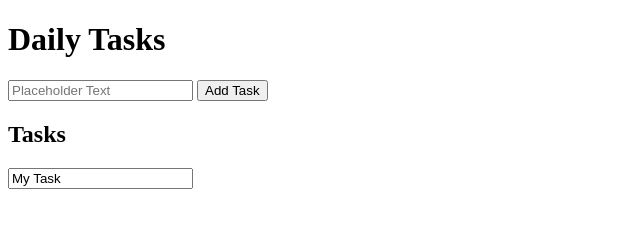
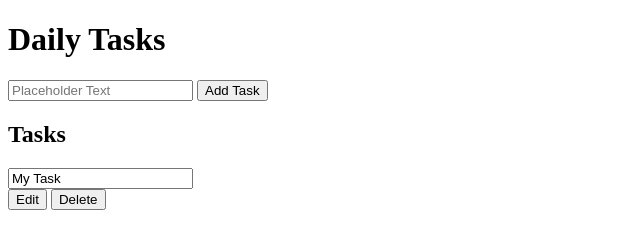
Before and after one commit to RyanVine/Javascript-To-Do-List, a plain HTML site: page index.html in a window 1280 px wide. Shown: the whole page, without its empty margins (0-640 px from the left). Drawn offline with Linux system fonts and the light colour scheme.

Commit message:
Added basic Edit and Delete buttons

```diff
--- a/index.html
+++ b/index.html
@@ -35,7 +35,10 @@
                         readonly
                     />
                 </div>
-
+                <div class="actions">
+                    <button class="edit">Edit</button>
+                    <button class="delete">Delete</button>
+                </div>
             </div>
 
         </section>
```
